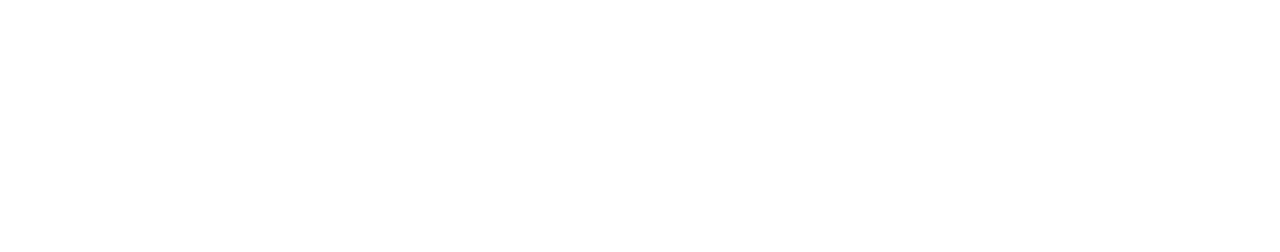
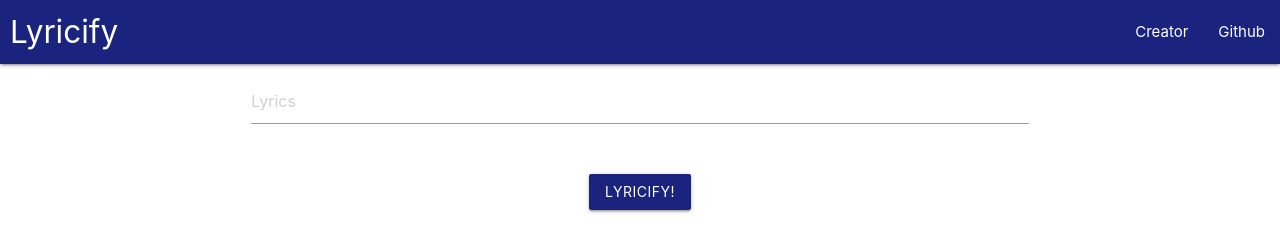
Before and after one commit to trenton-telge/Lyricify, a plain HTML site: page index.html in a window 1280 px wide. Drawn offline with nearby package versions, Linux system fonts and the light colour scheme.

Commit message:
GUI Complete

```diff
--- a/index.html
+++ b/index.html
@@ -2,9 +2,37 @@
 <html>
 
 <head>
+    <title>Lyricify</title>
+    <link href="https://fonts.googleapis.com/css?family=Roboto" rel="stylesheet">
+    <script src="https://code.jquery.com/jquery-3.1.0.min.js" integrity="sha256-cCueBR6CsyA4/9szpPfrX3s49M9vUU5BgtiJj06wt/s=" crossorigin="anonymous"></script>
+    <link rel="stylesheet" href="https://cdnjs.cloudflare.com/ajax/libs/materialize/0.97.7/css/materialize.min.css">
+    <script src="https://cdnjs.cloudflare.com/ajax/libs/materialize/0.97.7/js/materialize.min.js"></script>
+    <link rel="stylesheet" href="styles.css">
 </head>
 
 <body>
+    <nav>
+        <div class="nav-wrapper indigo darken-4">
+            <a href="#" class="brand-logo indigo darken-4">Lyricify</a>
+            <ul id="nav-mobile" class="right hide-on-med-and-down indigo darken-4">
+                <li><a href="http://eventhorizonwebdesign.com">Creator</a></li>
+                <li><a href="">Github</a></li>
+            </ul>
+        </div>
+    </nav>
+    <div class="row main-form ">
+        <form class="col s12">
+            <div class="row">
+                <div class="input-field col s12">
+                    <textarea id="textarea1" class="materialize-textarea indigo-text text-darken-4" placeholder="Lyrics"></textarea>
+                    <label for="textarea1"></label>
+                </div>
+            </div>
+            <div id="button-holder">
+                <a class="waves-effect waves-light btn indigo darken-4 submit">Lyricify!</a>
+            </div>
+        </form>
+    </div>
 </body>
 
 </html>
--- /dev/null
+++ b/styles.css
@@ -0,0 +1,10 @@
+.brand-logo {
+    margin-left: 10px;
+}
+.main-form {
+    max-width: 800px;
+}
+#button-holder {
+    width: 100%;
+    text-align: center;
+}
```
Also changed, not shown: lyricify.js (added).
